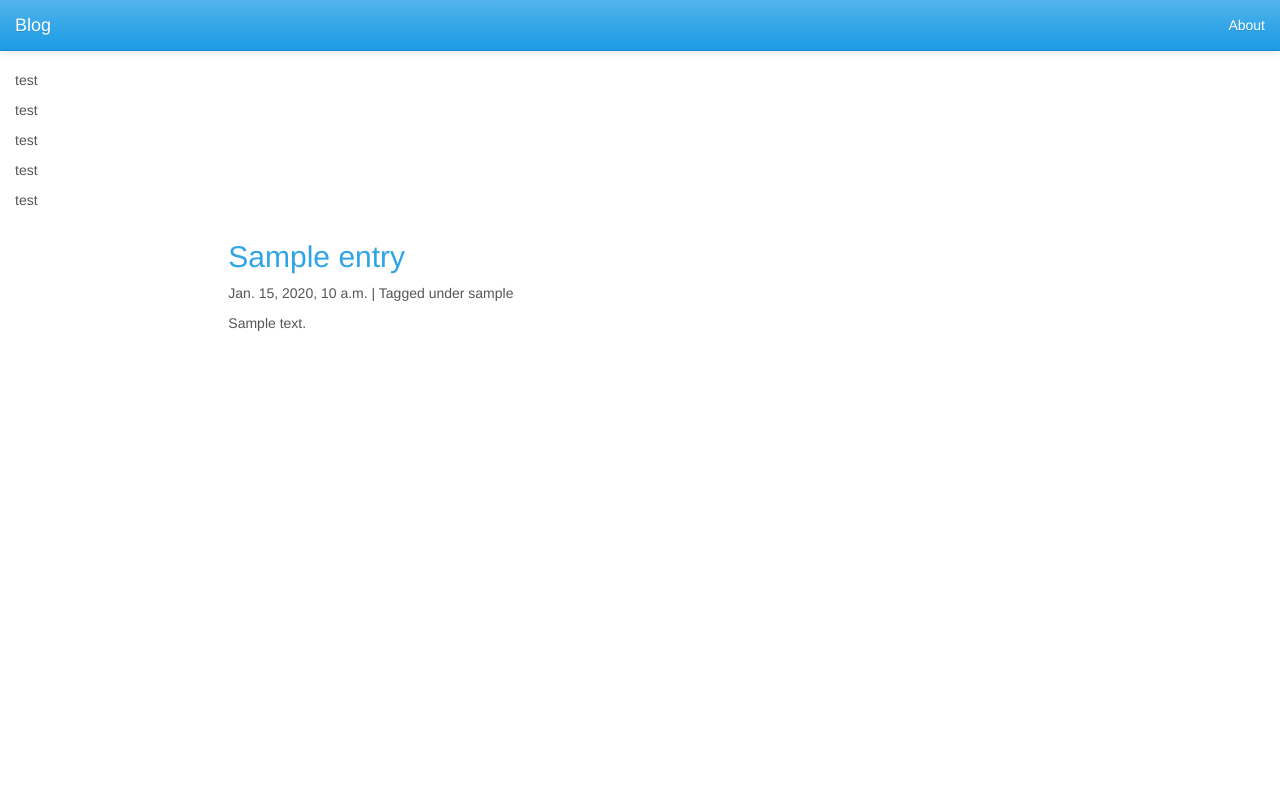
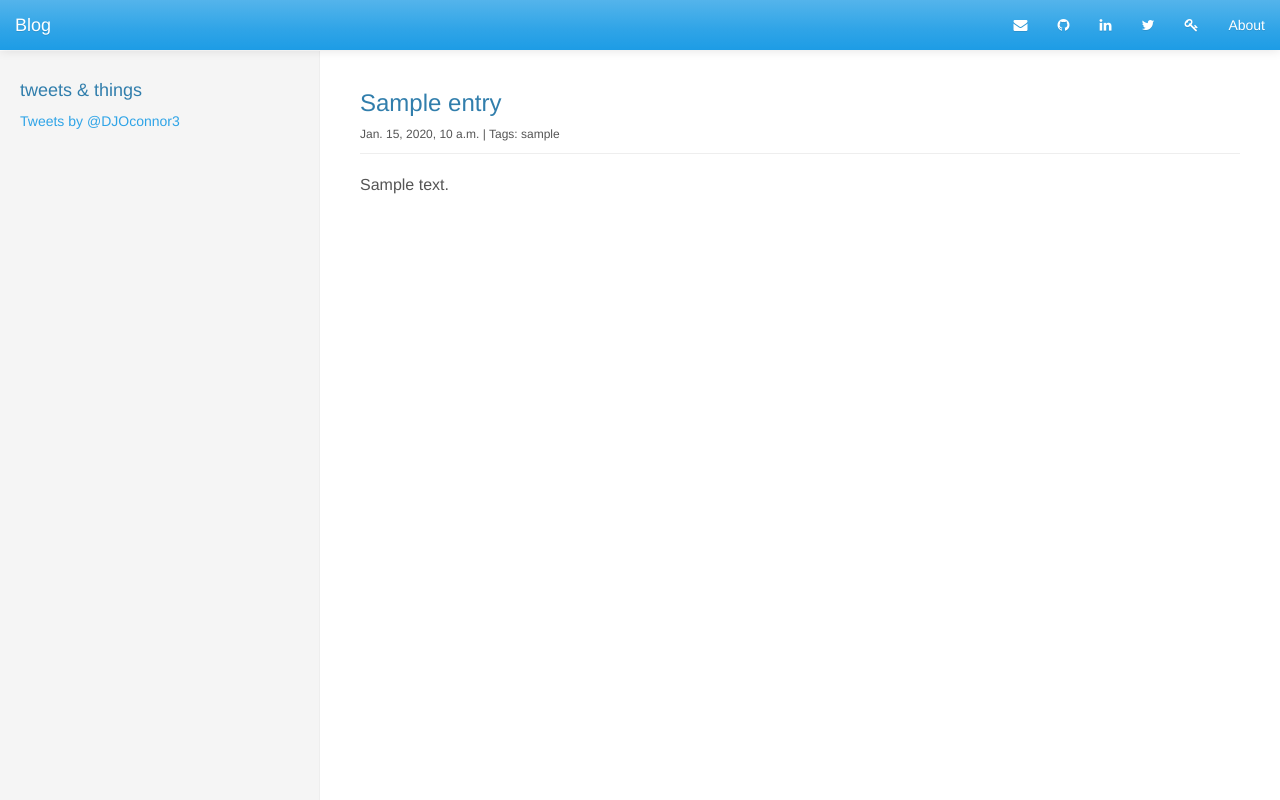
Before and after one commit to DJO3/doconnor, a Django app: a page that uses templates/blog/base.html in a window 1280 px wide. Run offline with Django 3.2, Linux system fonts and the light colour scheme; tables that the repository leaves empty hold one stand-in row (values such as "Sample post"); parts of the project's set-up code (start-up, migrations or seed data) failed here and were passed over; some libraries are stand-ins or nearby versions.

Commit message:
updated base
removed django_twitter_feed3, added nav-bar icons, embedded twitter
timeline

```diff
--- a/doconnor/settings.py
+++ b/doconnor/settings.py
@@ -40,7 +40,6 @@ INSTALLED_APPS = (
     'django.contrib.staticfiles',
     'blog',
     'django_markdown',
-    'twitter_feed',
 )
 
 MIDDLEWARE_CLASSES = (
@@ -113,8 +112,3 @@ STATICFILES_DIRS = (
 # Static Media
 MEDIA_ROOT = os.path.join(BASE_DIR, 'media')  # Absolute path to the media directory
 MEDIA_URL = '/media/'
-
-TWITTER_FEED_CONSUMER_PUBLIC_KEY = consumer_key
-TWITTER_FEED_CONSUMER_SECRET = consumer_secret
-TWITTER_FEED_OPEN_AUTH_TOKEN = access_token
-TWITTER_FEED_OPEN_AUTH_SECRET = access_token_secret
--- /dev/null
+++ b/static/css/blog.css
@@ -0,0 +1,127 @@
+/*
+ * Base structure
+ */
+
+/* Move down content because we have a fixed navbar that is 50px tall */
+body {
+  padding-top: 50px;
+}
+
+
+/*
+ * Global add-ons
+ */
+
+.sub-header {
+  padding-bottom: 10px;
+  border-bottom: 1px solid #eee;
+}
+
+/*
+ * Top navigation
+ * Hide default border to remove 1px line.
+ */
+.navbar-fixed-top {
+  border: 0;
+}
+
+/*
+ * Sidebar
+ */
+
+/* Hide for mobile, show later */
+.sidebar {
+  display: none;
+}
+@media (min-width: 768px) {
+  .sidebar {
+    position: fixed;
+    top: 51px;
+    bottom: 0;
+    left: 0;
+    z-index: 1000;
+    display: block;
+    padding: 20px;
+    overflow-x: hidden;
+    overflow-y: auto; /* Scrollable contents if viewport is shorter than content. */
+    background-color: #f5f5f5;
+    border-right: 1px solid #eee;
+  }
+}
+
+/*
+ * Icons
+ */
+
+.icons {
+    text-align: center;
+}
+
+
+
+/* Sidebar navigation */
+.nav-sidebar {
+  margin-right: -21px; /* 20px padding + 1px border */
+  margin-bottom: 20px;
+  margin-left: -20px;
+}
+.nav-sidebar > li > a {
+  padding-right: 20px;
+  padding-left: 20px;
+}
+.nav-sidebar > .active > a,
+.nav-sidebar > .active > a:hover,
+.nav-sidebar > .active > a:focus {
+  color: #fff;
+  background-color: #428bca;
+}
+
+
+/*
+ * Main content
+ */
+
+.main {
+  padding: 0px;
+}
+@media (min-width: 768px) {
+  .main {
+    padding-right: 40px;
+    padding-left: 40px;
+  }
+}
+.main .page-header {
+  margin-top: 0;
+}
+
+
+/*
+ * Placeholder dashboard ideas
+ */
+
+.placeholders {
+  margin-bottom: 30px;
+  text-align: center;
+}
+.placeholders h4 {
+  margin-bottom: 0;
+}
+.placeholder {
+  margin-bottom: 20px;
+}
+.placeholder img {
+  display: inline-block;
+  border-radius: 50%;
+}
+
+/*
+ * Posts
+ */
+
+.blog-main {
+    font-size: 16px;
+}
+
+#tag {
+    font-size: 12px;
+}
--- /dev/null
+++ b/static/js/timeline.js
@@ -0,0 +1 @@
+!function(d,s,id){var js,fjs=d.getElementsByTagName(s)[0],p=/^http:/.test(d.location)?'http':'https';if(!d.getElementById(id)){js=d.createElement(s);js.id=id;js.src=p+"://platform.twitter.com/widgets.js";fjs.parentNode.insertBefore(js,fjs);}}(document,"script","twitter-wjs");
--- a/templates/blog/base.html
+++ b/templates/blog/base.html
@@ -9,11 +9,15 @@
     <link rel="icon" href="/static/images/favicon.ico">
     <link rel="stylesheet" href="/static/css/bootstrap.min.css">
     <link rel="stylesheet" href="/static/css/blog.css">
+    <link rel="stylesheet" href="//maxcdn.bootstrapcdn.com/font-awesome/4.3.0/css/font-awesome.min.css">
 
     <style>
          body {
            padding-top: 70px;
          }
+         .sidebar {
+           float: left;
+        }
     </style>
 
   </head>
@@ -35,6 +39,11 @@
         <div class="collapse navbar-collapse" id="hamburger-navigation">
          <ul class="nav navbar-nav navbar-right" role="menu">
 
+                    <li><a href="mailto:dev@pytools.org"><i class="fa fa-envelope"></i></a></li>
+                    <li><a href="https://github.com/DJO3"><i class="fa fa-github"></i></a></li>
+                    <li><a href="https://www.linkedin.com/in/djoconnor3"><i class="fa fa-linkedin"></i></a></li>
+                    <li><a href="https://twitter.com/DJOconnor3"><i class="fa fa-twitter"></i></a></li>
+                    <li><a href="https://keybase.io/djo3#show-public"><i class="fa fa-key"></i></a></li>
              <li><a href="{% url 'about' %}">About</a></li>
 
          </ul>
@@ -44,21 +53,27 @@
 
     <div class="container-fluid">
       <div class="row">
-        <div class="col-sm-3 col-md-2 sidebar">
 
-            <p>test</p><p>test</p><p>test</p><p>test</p><p>test</p>
+        <div class="col-sm-4 col-md-3 sidebar">
 
-            {% block side_block %}{% endblock %}
+            <div>
+                <h4>tweets & things</h4>
+            </div>
+
+            <a class="twitter-timeline" href="https://twitter.com/DJOconnor3" data-widget-id="595360725322887168">
+                Tweets by @DJOconnor3
+            </a>
+
+            {% block side_block %}
+            {% endblock %}
 
         </div>
-        <div class="col-sm-9 col-sm-offset-3 col-md-10 col-md-offset-2 main">
+
+        <div class="col-sm-8 col-sm-offset-4 col-md-9 col-md-offset-3 main">
            <div class="blog-main">
-                {% block blog_entries %}
 
-                {% endblock %}
-                {% block blog_twitter %}
-
-                {% endblock %}
+               {% block blog_entries %}
+               {% endblock %}
 
                {% if is_paginated %}
                 <ul class="pager">
@@ -80,6 +95,6 @@
 
     <!-- IE10 viewport hack for Surface/desktop Windows 8 bug -->
     <script src="/static/js/ie10-viewport-bug-workaround.js"></script>
-    <script async src="/static/js/widgets.js" charset="utf-8"></script>
+    <script src="/static/js/timeline.js"></script>
   </body>
 </html>
--- a/templates/blog/index.html
+++ b/templates/blog/index.html
@@ -15,7 +15,7 @@
     {% for post in object_list %}
         <div class="post">
             <h2><a href="{% url "entry_detail" slug=post.slug %}">{{ post.title }}</a></h2>
-                <p class="meta">{{ post.created }}</p>
+            <p class="meta" id="tag">{{ post.created }}</p>
             {{ post.body|markdown }}
         </div>
     {% endfor %}
--- a/templates/blog/post.html
+++ b/templates/blog/post.html
@@ -2,12 +2,16 @@
 {% load django_markdown %}
 
 {% block blog_entries %}
-  <div class="post">
-    <h2><a href="{% url "entry_detail" slug=object.slug %}">{{ object.title }}</a></h2>
-    <p class="meta">
-      {{ object.created }} |
-      Tagged under {{  object.tags.all|join:", " }}
-    </p>
-    {{ object.body|markdown }}
-  </div>
+
+    <div class="page-header">
+        <h3>{{ object.title }}</h3>
+        <div class="meta" id="tag">
+            {{ object.created }} | Tags: {{  object.tags.all|join:", " }}
+        </div>
+    </div>
+
+    <div class="post">
+        {{ object.body|markdown }}
+    </div>
+
 {% endblock %}
```
Also changed, not shown: templates/blog/about.html (+6 -10 lines). Lines whose indentation alone changed are shown as unchanged.
